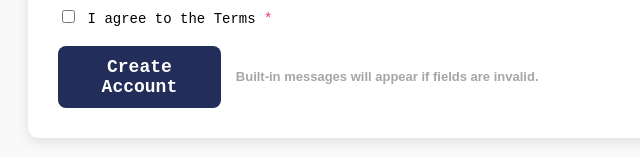
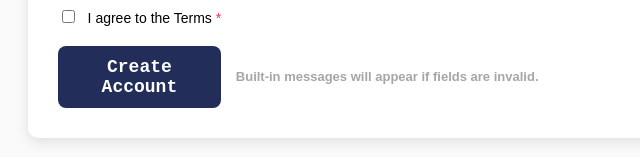
Before and after one commit to sainihusan/signup-form, a plain HTML site: page index.html in a window 1280 px wide. Shown: the part 640-797 px from the top of the page, 212-852 px from the left. Drawn offline with Linux system fonts and the light colour scheme.

Commit message:
Update style.css

```diff
--- a/style.css
+++ b/style.css
@@ -33,7 +33,7 @@ h2 {
 }
 
 label {
-  font-family: inherit;
+      font-family: sans-serif;
   font-size: 14px;
   font-weight: 500;
 }
```
